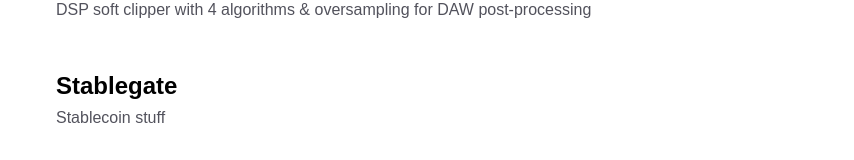
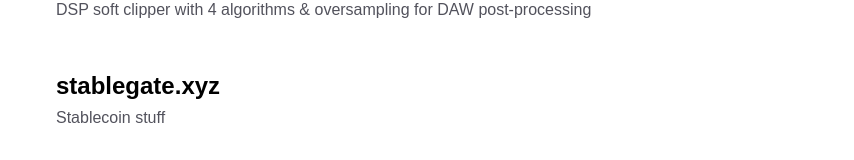
Before and after one commit to nickmura/nickmura.ca, a Next.js app: page / in a window 1280 px wide. Shown: the part 398-558 px from the top of the page, without its empty margins (184-1038 px from the left). Built offline with nearby package versions, Linux system fonts and the light colour scheme.

Commit message:
updated name of stablegate, TODO add icons for all projects

```diff
--- a/app/page.tsx
+++ b/app/page.tsx
@@ -60,7 +60,7 @@
               className="flex h-max w-full flex-col items-start justify-start gap-3 rounded-2xl p-3 transition hover:-translate-y-1 sm:flex-row sm:items-center sm:gap-4 sm:p-4"
             >
               <div className="flex w-full flex-col gap-1 px-0 sm:px-2">
-                <h2 className="text-xl font-semibold sm:text-2xl">Stablegate</h2>
+                <h2 className="text-xl font-semibold sm:text-2xl">stablegate.xyz</h2>
                 <p className="text-sm text-zinc-600 sm:text-base">
                   Stablecoin stuff
                 </p>
```
